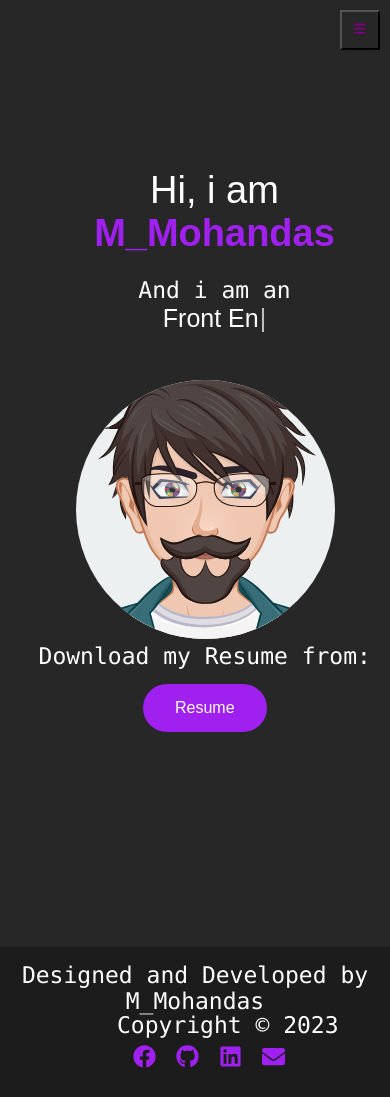
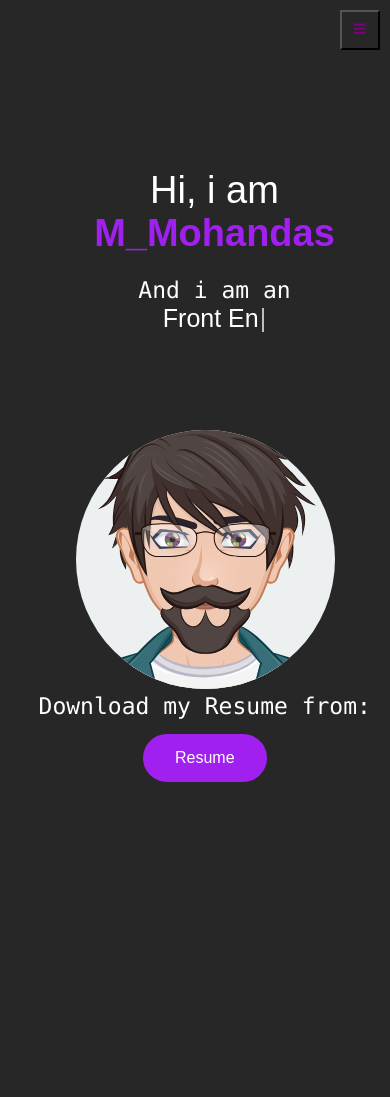
Before and after one commit to Mohandasveena98/Mohandas_Profile, a React (Create React App) app: page / in a window 390 px wide. Shown: the top 1097 px of the page. Built offline with nearby package versions, Linux system fonts and the light colour scheme.

Commit message:
my email changes

```diff
--- a/src/content/About.js
+++ b/src/content/About.js
@@ -263,10 +263,10 @@ export default function About() {
             </div>
           </div>
         </div>
-        <div>
+        <div className="boxarw">
           <p>&nbsp;&nbsp;&nbsp;&nbsp;]</p>
         </div>
-        <div>
+        <div className="flowerarw">
           <p>&nbsp;&nbsp;&#125;</p>
         </div>
       </div>
--- a/src/content/css/abouts.css
+++ b/src/content/css/abouts.css
@@ -96,4 +96,7 @@ p {
     width: 100%;
     margin-bottom: 4%;
   }
+  .boxarw{
+    margin-top: 200px;
+  }
 }
--- a/src/footer.css
+++ b/src/footer.css
@@ -76,7 +76,7 @@ i {
 }
 @media only screen and (max-width: 1024px) {
   .footer {
-    bottom: -30%;
+    bottom: -50%;
     height: 150px;
     display: block;
   }
@@ -118,6 +118,9 @@ i {
 
 @media only screen and (max-width: 624px) {
   .workplace {
-    bottom: -310%;
+    bottom: -570%;
+  }
+  .aboutplace{
+    bottom: -380%;
   }
 }
--- a/src/styles.css
+++ b/src/styles.css
@@ -77,4 +77,7 @@ body {
     top: 45%;
     left: 5%;
   }
+  .img-fluid{
+    margin-top: 50px;
+  }
 }
```
